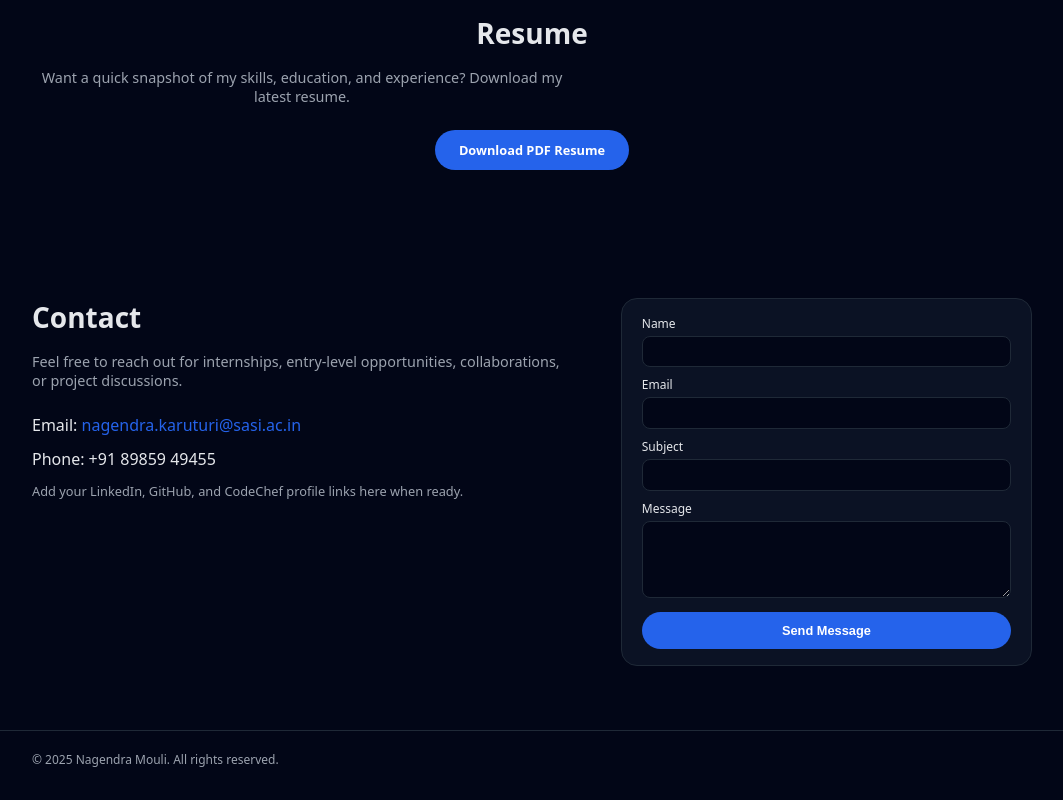
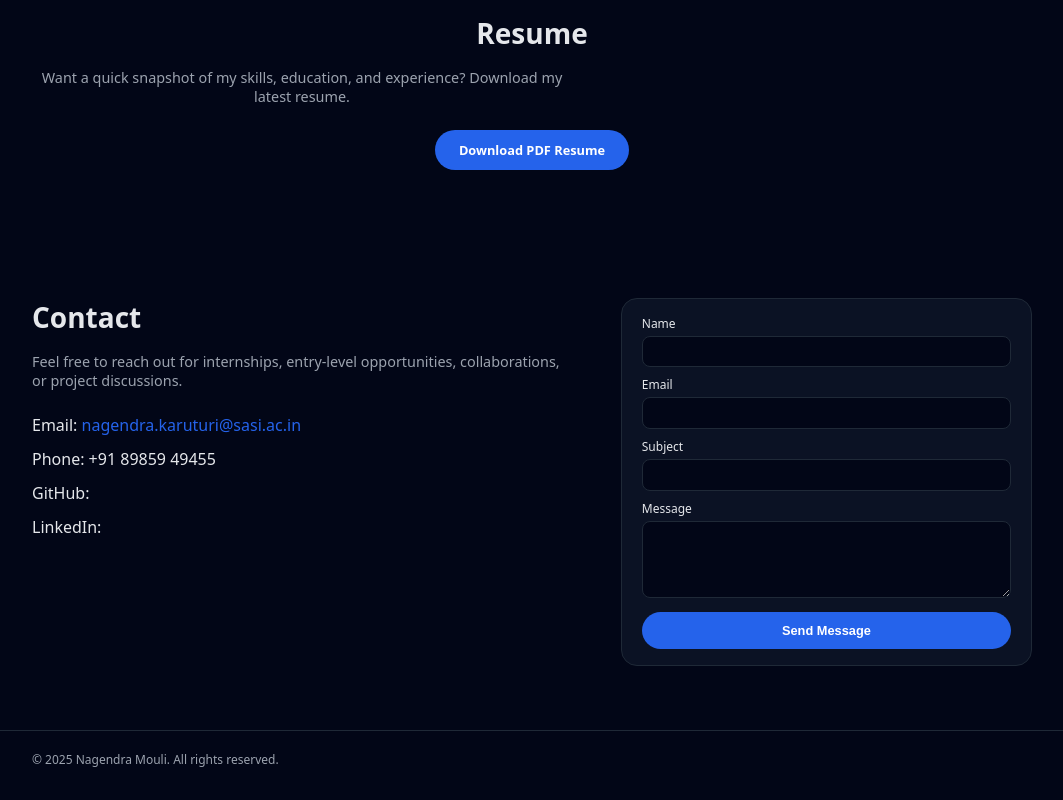
Before and after one commit to NagendraMouli/portfolio, a plain HTML site: page index.html in a window 1280 px wide. Shown: the part 2540-3340 px from the top of the page, without its empty margins (108-1171 px from the left). Drawn offline with Linux system fonts and the light colour scheme.

Commit message:
Update index.html

```diff
--- a/index.html
+++ b/index.html
@@ -260,9 +260,8 @@
           </p>
           <p>Email: <a href="mailto:nagendra.karuturi@sasi.ac.in">nagendra.karuturi@sasi.ac.in</a></p>
           <p>Phone: +91 89859 49455</p>
-          <p class="note">
-            Add your LinkedIn, GitHub, and CodeChef profile links here when ready.
-          </p>
+          <p>GitHub: <a href="https://github.com/NagendraMouli"></a></p>
+          <p>LinkedIn: <a href="https://www.linkedin.com/in/nagendra-karuturi-034756280/"></a></p>
         </div>
         <form
           action="https://formspree.io/f/mwpgbqpg"
```
